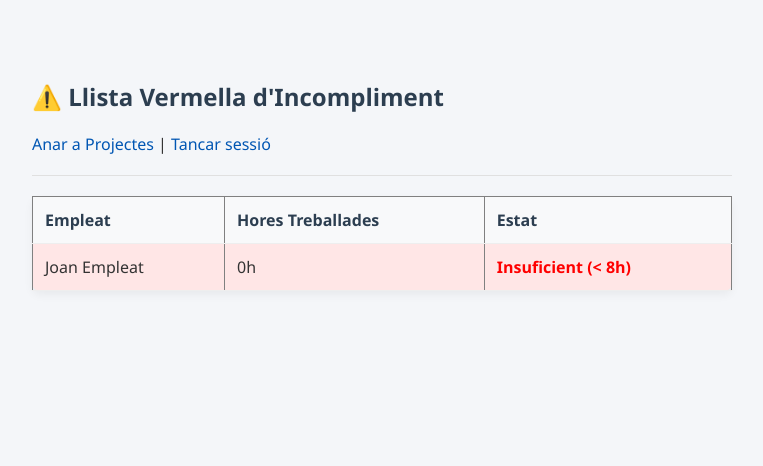
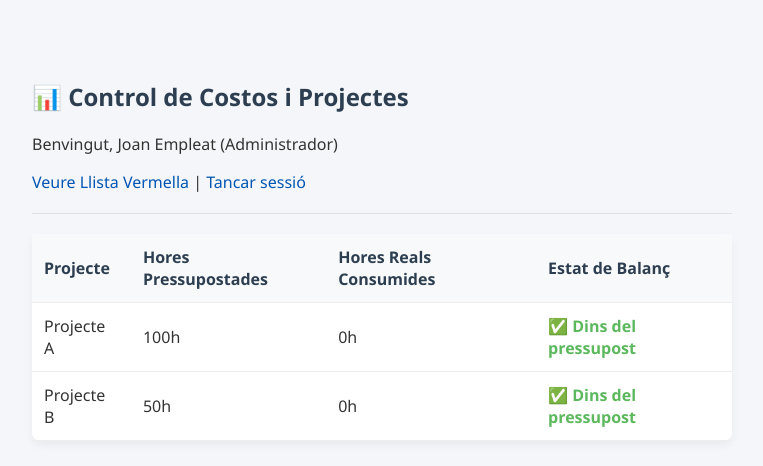
Before and after one commit to MrMcFlurry00/0376-RA6PR1-DaglioGrooscorsPau, a PHP site: page /projectes.php in a window 1280 px wide. Shown: the top 466 px of the page, without its empty margins (258-1021 px from the left). Run offline with PHP 8.4, Linux system fonts and the light colour scheme; a user stored in the database is signed in; data comes from the database, SQL or seed files in the repository; data that the repository does not hold is empty.

Commit message:
Solucionat errors del codi en projectes.php

```diff
--- a/projectes.php
+++ b/projectes.php
@@ -1,41 +1,61 @@
 <?php
 session_start();
 require_once 'config/database.php';
-if ($_SESSION['user_rol'] !== 'admin') { die("Accés denegat."); }
 
-// Consulta que calcula hores totals i filtra els que fan menys de 8 hores
-$query = "SELECT u.nom, SUM(TIMESTAMPDIFF(HOUR, r.entrada, r.sortida)) as hores_totals
-          FROM usuaris u
-          LEFT JOIN registres r ON u.id = r.usuari_id
-          WHERE u.rol = 'empleat'
-          GROUP BY u.id
-          HAVING hores_totals IS NULL OR hores_totals < 8";
-$alertes = $pdo->query($query)->fetchAll();
+// Seguretat: Si no és administrador, deneguem l'accés immediatament
+if (!isset($_SESSION['user_rol']) || $_SESSION['user_rol'] !== 'admin') {
+    die("Accés denegat. No tens permisos d'administrador.");
+}
+
+// Consulta optimitzada (Tasca 6): Demanem columnes específiques i calculem la suma d'hores reals
+$query_projectes = "SELECT p.nom, p.hores_pressupostades,
+                    COALESCE(SUM(TIMESTAMPDIFF(HOUR, r.entrada, r.sortida)), 0) as hores_reals
+                    FROM projectes p
+                    LEFT JOIN registres r ON p.id = r.projecte_id
+                    GROUP BY p.id";
+
+$projectes = $pdo->query($query_projectes)->fetchAll();
 ?>
 <!DOCTYPE html>
 <html>
 <head>
     <meta charset="UTF-8">
     <meta name="viewport" content="width=device-width, initial-scale=1.0">
+    <title>Control de Temps - Projectes</title>
     <link rel="stylesheet" href="style.css">
-    <title>Llista Vermella d'Incompliment</title>
 </head>
 <body>
-    <h2>⚠️ Llista Vermella d'Incompliment</h2>
-    <a href="projectes.php">Anar a Projectes</a> | <a href="logout.php">Tancar sessió</a><hr>
-    <table border="1" cellpadding="10" style="border-collapse:collapse; background:#ffe6e6;">
-        <tr style="background:#ff4d4d; color:white;">
-            <th>Empleat</th>
-            <th>Hores Treballades</th>
-            <th>Estat</th>
-        </tr>
-        <?php foreach($alertes as $a): ?>
-        <tr>
-            <td><?php echo htmlspecialchars($a['nom']); ?></td>
-            <td><?php echo $a['hores_totals'] ?? 0; ?>h</td>
-            <td style="color:red; font-weight:bold;">Insuficient (&lt; 8h)</td>
-        </tr>
-        <?php endforeach; ?>
+    <h2>📊 Control de Costos i Projectes</h2>
+    <p>Benvingut, <?php echo htmlspecialchars($_SESSION['user_nom']); ?> (Administrador)</p>
+
+    <a href="llista_vermella.php">Veure Llista Vermella</a> | <a href="logout.php">Tancar sessió</a>
+    <hr>
+
+    <table>
+        <thead>
+            <tr>
+                <th>Projecte</th>
+                <th>Hores Pressupostades</th>
+                <th>Hores Reals Consumides</th>
+                <th>Estat de Balanç</th>
+            </tr>
+        </thead>
+        <tbody>
+            <?php foreach($projectes as $p): ?>
+            <tr>
+                <td><?php echo htmlspecialchars($p['nom']); ?></td>
+                <td><?php echo $p['hores_pressupostades']; ?>h</td>
+                <td><?php echo $p['hores_reals']; ?>h</td>
+                <td>
+                    <?php if($p['hores_reals'] > $p['hores_pressupostades']): ?>
+                        <span style="color:#d9534f; font-weight:bold;">⚠️ Perdent diners!</span>
+                    <?php else: ?>
+                        <span style="color:#5cb85c; font-weight:bold;">✅ Dins del pressupost</span>
+                    <?php endif; ?>
+                </td>
+            </tr>
+            <?php endforeach; ?>
+        </tbody>
     </table>
 </body>
 </html>
```
